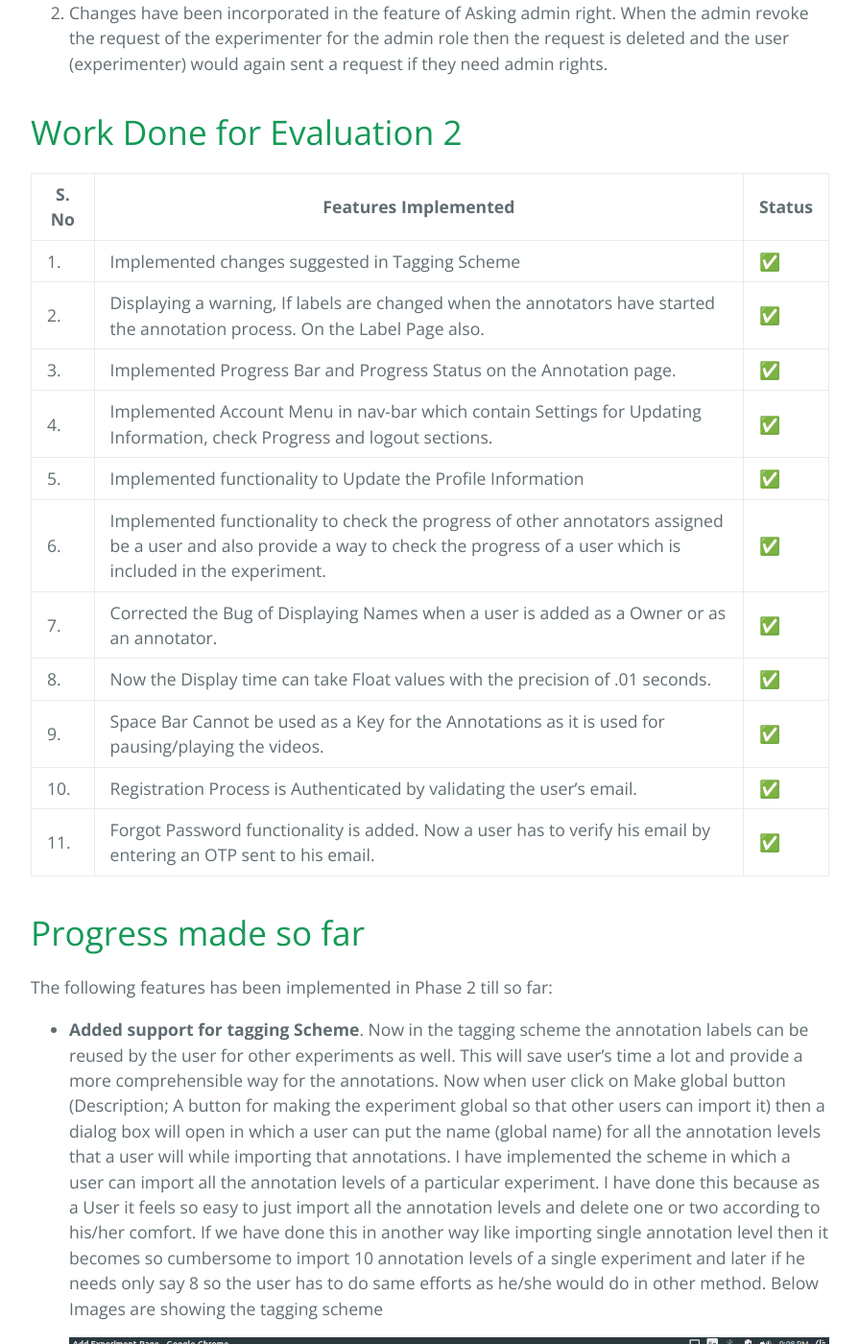
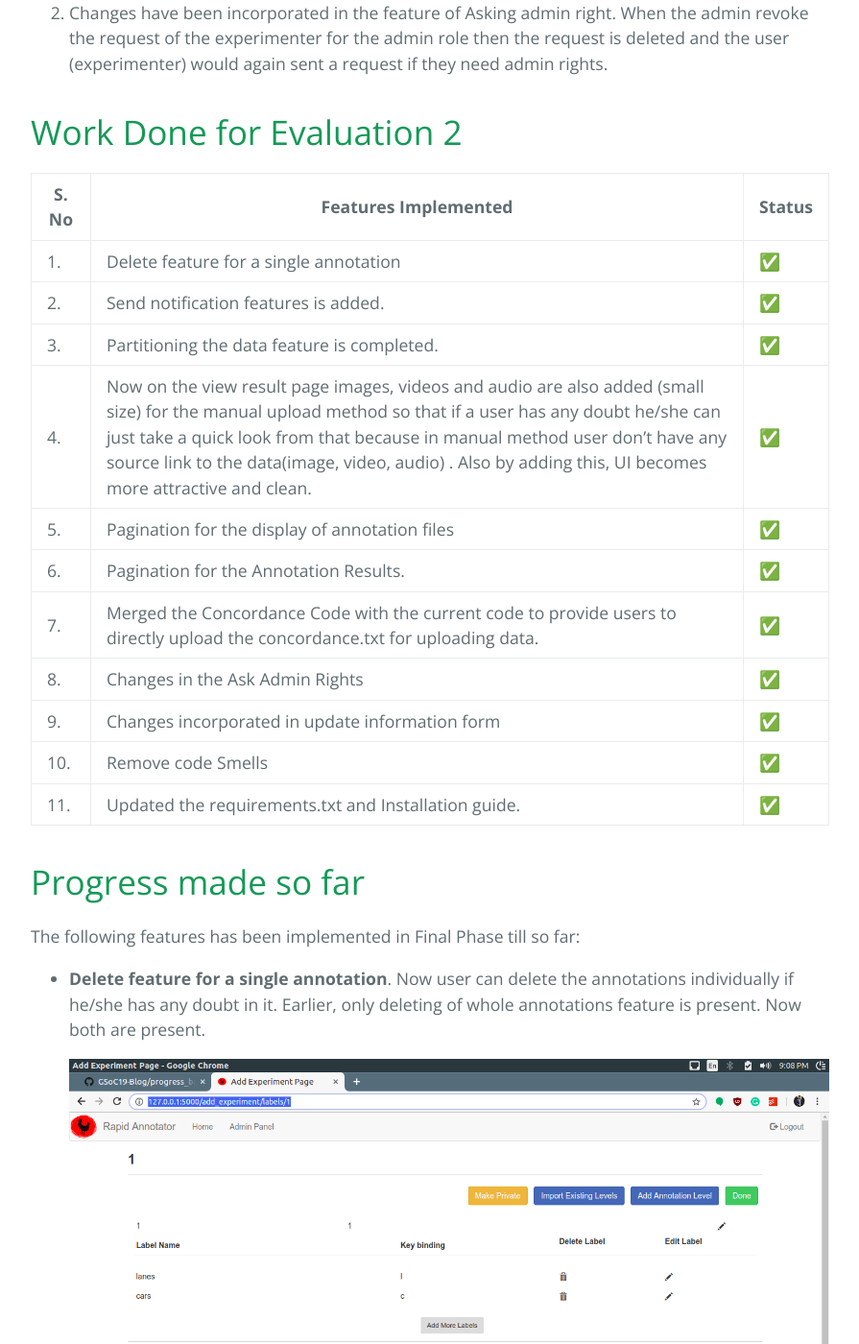
Before and after one commit to gulshan-mittal/GSoC19-blog, a Jekyll site: the page built from _posts/2019-07-27-Final-Phase-progress.md, in a window 1280 px wide and 1400 px high, scrolled down 729 px. Shown: the whole window at 96% size, without its empty margins (192-1087 px from the left). Built offline with Jekyll 4.4.1, drawn with Linux system fonts in a browser that asks for light colours.

Commit message:
Updated Bloag

```diff
--- a/_posts/2019-07-27-Final-Phase-progress.md
+++ b/_posts/2019-07-27-Final-Phase-progress.md
@@ -15,23 +15,23 @@ After the phase 2 evaluation some features has been redefined. The following thi
 
 | S. No | Features Implemented | Status  |
 |---|-----|-----|
-| 1. |Implemented changes suggested in Tagging Scheme|   ✅ |
-| 2.|Displaying a warning, If labels are changed when the annotators have started the annotation process. On the Label Page also.|   ✅ |
-| 3.| Implemented Progress Bar and Progress Status on the Annotation page. | ✅ |
-| 4. | Implemented Account Menu in nav-bar which contain Settings for Updating Information, check Progress and logout sections. | ✅ |
-| 5. | Implemented functionality to Update the Profile Information | ✅ |
-| 6. | Implemented functionality to check the progress of other annotators assigned be a user and also provide a way to check the progress of a user which is included in the experiment. | ✅ |
-| 7. | Corrected the Bug of Displaying Names when a user is added as a Owner or as an annotator. | ✅ |
-| 8. | Now the Display time can take Float values with the precision of .01 seconds. | ✅ |
-| 9. | Space Bar Cannot be used as a Key for the Annotations as it is used for pausing/playing the videos. | ✅ |
-| 10. | Registration Process is Authenticated by validating the user's email. | ✅ |
-| 11. | Forgot Password functionality is added. Now a user has to verify his email by entering an OTP sent to his email. | ✅ |
+| 1. |Delete feature for a single annotation|   ✅ |
+| 2.|Send notification features is added.|   ✅ |
+| 3.| Partitioning the data feature is completed. | ✅ |
+| 4. | Now on the view result page images, videos and audio are also added (small size) for the manual upload method so that if a user has any doubt he/she can just take a quick look from that because in manual method user  don't have any source link to the data(image, video, audio) . Also by adding this, UI becomes more attractive and clean.| ✅ |
+| 5. | Pagination for the display of annotation files | ✅ |
+| 6. | Pagination for the Annotation Results. | ✅ |
+| 7. | Merged the Concordance Code with the current code to provide users  to directly upload the concordance.txt for uploading data.| ✅ |
+| 8. | Changes in the Ask Admin Rights | ✅ |
+| 9. | Changes incorporated in update information form | ✅ |
+| 10. | Remove code Smells | ✅ |
+| 11. | Updated the requirements.txt and Installation guide.| ✅ |
 
 # [](#header-3) Progress made so far
 
-The following features has been implemented in Phase 2 till so far:
+The following features has been implemented in Final Phase till so far:
 
-* **Added support for tagging Scheme**. Now in the tagging scheme the annotation labels can be reused by the user for other experiments as well. This will save user's time a lot and provide a more comprehensible way for the annotations. Now when user click on Make global button (Description; A button for making the experiment global so that other users can import it) then a dialog box will open in which a user can put the name (global name) for all the annotation levels that a user will while importing that annotations. I have implemented the scheme in which a user can import all the annotation levels of a particular experiment. I have done this because as a User it feels so easy to just import all the annotation levels and delete one or two according to his/her comfort. If we have done this in another way like importing single annotation level then it becomes so cumbersome to import 10 annotation levels of a single experiment and later if he needs only say 8 so the user has to do same efforts as he/she would do in other method. Below Images are showing the tagging scheme
+* **Delete feature for a single annotation**. Now user can delete the annotations individually if he/she has any doubt in it. Earlier, only deleting of whole annotations feature is present. Now both are present.
 
 
     ![image](https://github.com/gulshan-mittal/GSoC19-Blog/blob/master/assets/images/tag11.png?raw=true)
```
Also changed, not shown: assets/images/final-con1.png (added), assets/images/final-con2.png (added), assets/images/final-dp1.png (added), assets/images/final-notif1.png (added), assets/images/final-notif2.png (added), assets/images/final-notif3.png (added), assets/images/final-notif4.png (added), assets/images/final-pagination2.png (added), assets/images/final-updateform.png (added), assets/images/final_pagination.png (added).
